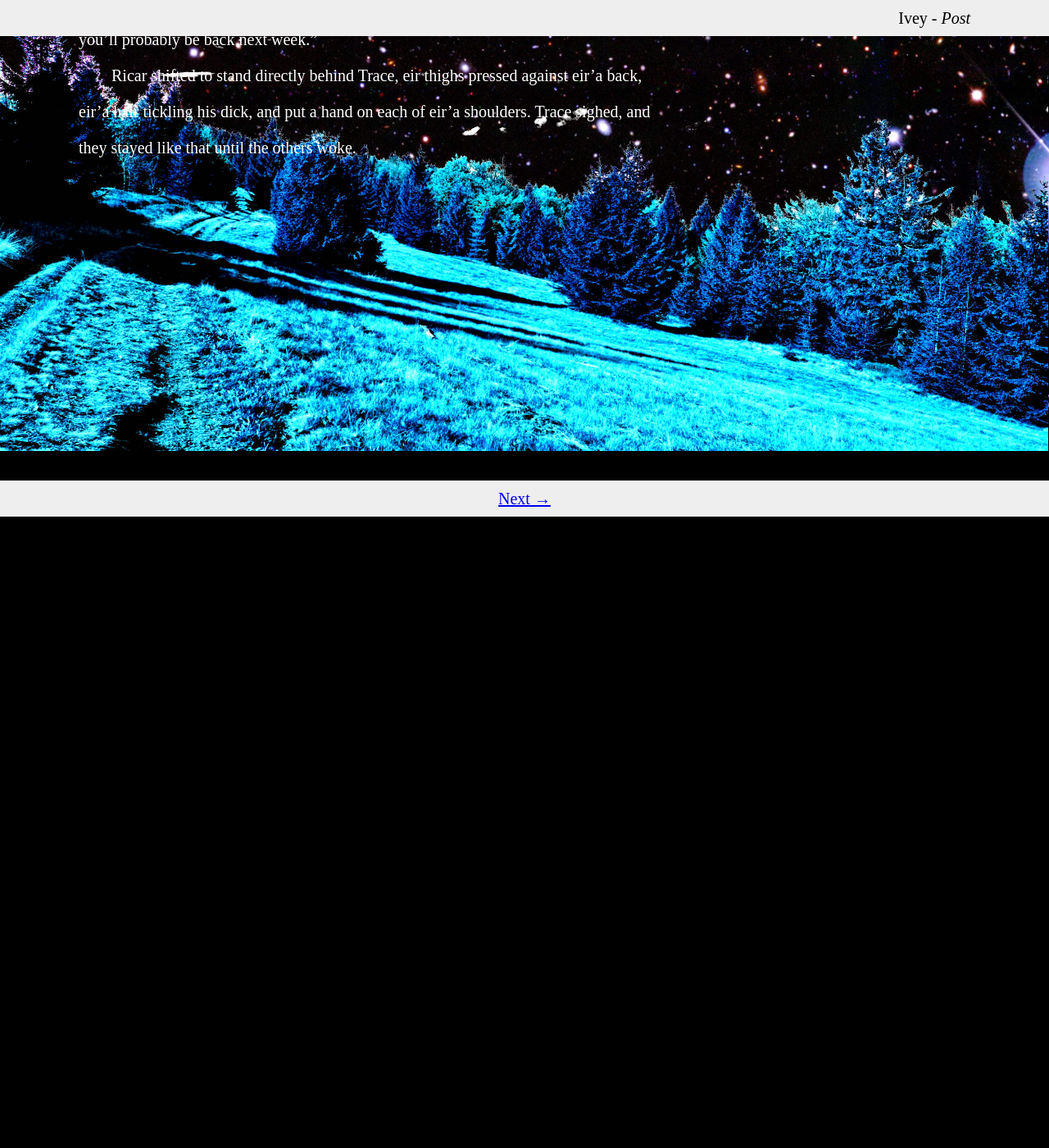
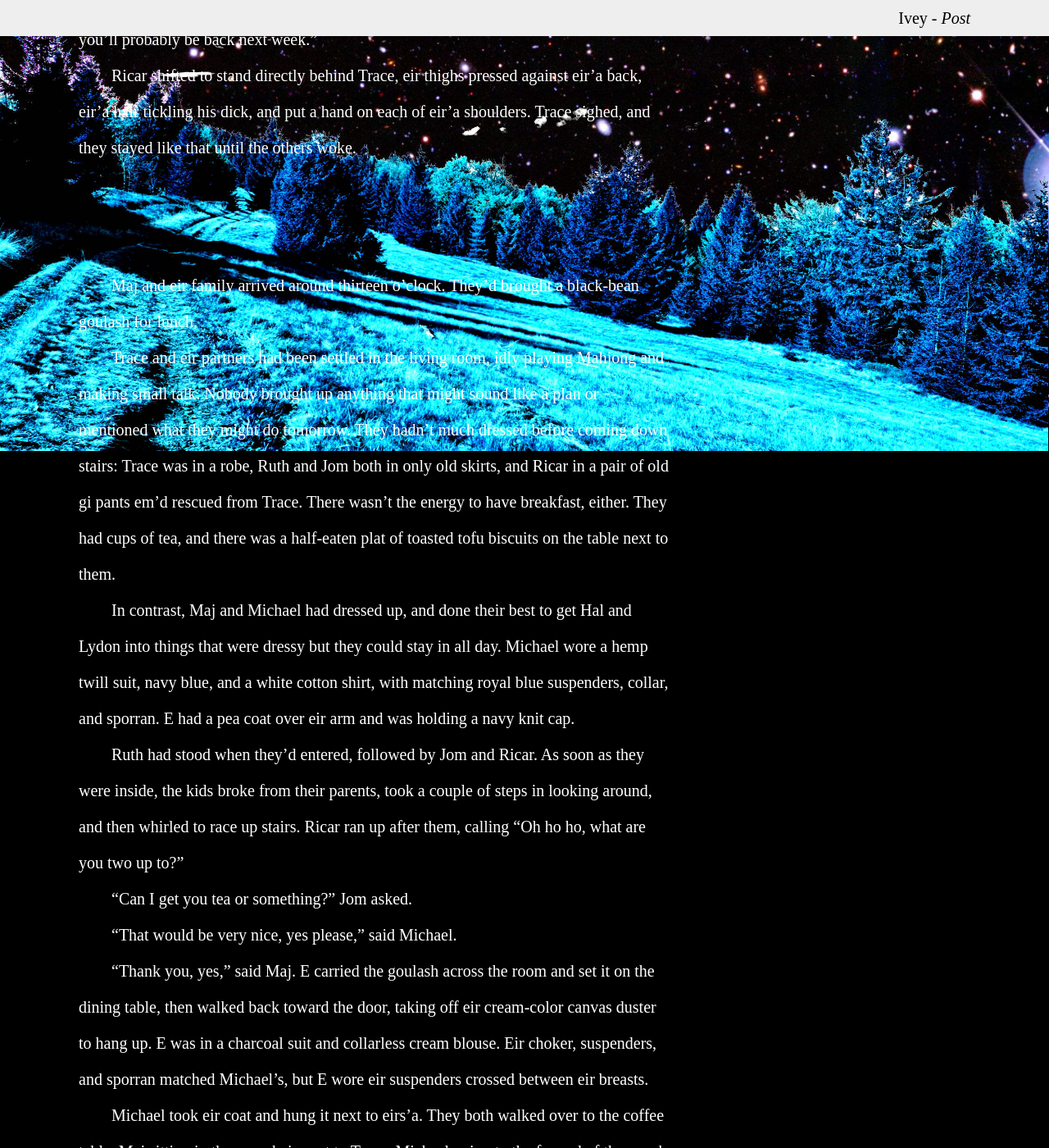
Before and after one commit to gleneivey/post-novel, a Jekyll site: the page built from docs/6.md, in a window 1280 px wide and 1400 px high, scrolled down 1549 px. Shown: the whole window at 82% size. Built offline with Jekyll 4.4.1, drawn with Linux system fonts in a browser that asks for light colours; our own code applies the rules of GitHub Pages for plain Markdown files; before the commit the page ends 2179 px from its top, so only the background shows below that; some of the changed text lies outside the part shown.

Commit message:
10147 words and we're waiting for the Saviors to land

```diff
--- a/docs/6.md
+++ b/docs/6.md
@@ -53,3 +53,109 @@ each of eir'a shoulders.  Trace sighed, and they stayed like that
 until the others woke.
 
 *****
+
+Maj and eir family arrived around thirteen o'clock.  They'd brought a
+black-bean goulash for lunch.
+
+Trace and eir partners had been settled in the living room, idly
+playing Mahjong and making small talk.  Nobody brought up anything
+that might sound like a plan or mentioned what they might do tomorrow.
+They hadn't much dressed before coming down stairs: Trace was in a
+robe, Ruth and Jom both in only old skirts, and Ricar in a pair of old
+gi pants em'd rescued from Trace.  There wasn't the energy to have
+breakfast, either.  They had cups of tea, and there was a half-eaten
+plat of toasted tofu biscuits on the table next to them.
+
+In contrast, Maj and Michael had dressed up, and done their best to
+get Hal and Lydon into things that were dressy but they could stay in
+all day.  Michael wore a hemp twill suit, navy blue, and a white
+cotton shirt, with matching royal blue suspenders, collar, and
+sporran.  E had a pea coat over eir arm and was holding a navy knit
+cap.
+
+Ruth had stood when they'd entered, followed by Jom and Ricar.  As
+soon as they were inside, the kids broke from their parents, took a
+couple of steps in looking around, and then whirled to race up
+stairs.  Ricar ran up after them, calling "Oh ho ho, what are you two
+up to?"
+
+"Can I get you tea or something?" Jom asked.
+
+"That would be very nice, yes please," said Michael.
+
+"Thank you, yes," said Maj.  E carried the goulash across the room and
+set it on the dining table, then walked back toward the door, taking
+off eir cream-color canvas duster to hang up.  E was in a charcoal
+suit and collarless cream blouse.  Eir choker, suspenders, and sporran
+matched Michael's, but E wore eir suspenders crossed between eir
+breasts.
+
+Michael took eir coat and hung it next to eirs'a.  They both walked
+over to the coffee table, Maj sitting in the arm chair next to Trace,
+Michael going to the far end of the couch next to where Ruth sat back
+down.  Maj reached over to take Trace's hand, "How are you doing?"
+
+Trace gave a wan smile, made a click-click sound as E tried to find an
+answer.  "I'm not sure.  It's hard to feel that it's real, that I
+might actually be leaving, even though I know that there are only a
+couple of hundred of us that still might be selected.  I think I want
+the uncertainty to be over, more than I want to go or to stay."  Maj
+squeezed eir hand, dropping eir'a gaze.
+
+The kids came back down the stairs, Ricar walking behind.  Hal was
+carrying one of the cats over eir shoulder, cooing to eir'a and
+scratching eirs'a head.  Lydon was carrying eir'e new toy, that E'e'd
+brought with em'e:  a stuffed version of the Invitation, big as eir'e
+head.  It had a smiling face stitched into the round top, and its
+eight soft legs swayed back and forth as E'e walked.
+
+Lydon flew eir toy from the bottom of the stairs over until it was
+above the coffee table, carefully rotated it in place so the legs
+faced down, then landed it between the game and the biscuits, all the
+while making "whooshing" sounds.  Once it was down, he knelt between
+Maj and Trace, who reached over to stroke the back of eir head.
+
+Hal sat cross-legged in the armchair at the end of the table, settled
+the cat into eir lap, and asked "when do we eat?"
+
+*****
+
+They arrived at the amphitheater earlier than they'd planned.  After
+they'd finished eating, conversation died out, and the apartment
+started to feel claustrophobic.  Even the kids became subdued, and
+then restless, under the hospital-waiting-room feeling that had come
+on.
+
+It was overcast and cold--it would start snowing regularly any day.
+The trip to amphitheater was busy, but not overwhelmingly so.  When
+they reached the bridge, there was just a trickle of people going
+over, and nobody coming back.  Most of the people were in tight groups
+like theirs.  Occasionally Trace could tell which person in a group
+might be selected, they were carrying some luggage or everyone else in
+the group was focused on them.  There was one person that passed them,
+with a purposeful stride and large backpack.
+
+Trace's own two-meter duffel sat heavily against eir back, its handles
+looped over eir left shoulder.  And knowing that it marked her in
+other people's sight made it feel a little heavier.
+
+They walked to one of the archways in the wall between the plaza and
+the seating, and peered through.  The front half of the amphitheater
+seemed to have been reserved for those who might be selected and the
+people who came with them, and was about two-thirds full.  The rest of
+the amphitheater was completely packed with spectators.  From the
+conversations they overheard as they walked toward the front, it
+seemed like most of the spectators who'd gotten a seat had been in
+line before dawn.  Trace wondered how many of them had wanted to be
+selected themselves?  Whether they'd been more disappointed or
+relieved when their Selector had gone dark?  What feeling had brought
+them here to see what would happen to the ones taking their place?
+
+Trace picked a row near the back of the open section, paused while her
+family swirled around, trying to decide on a seating order, and then
+walked in.  They'd ended with Maj and Michael on the inside, a kid on
+each lap.  Ricar and Jom were next to em, and Ruth was on the
+outside.  E stood the duffel on end between eir and the next bench,
+and sat down to wait.
+
+*****
```
Also changed, not shown: other parts of docs/6.md (+6 -6 lines).
